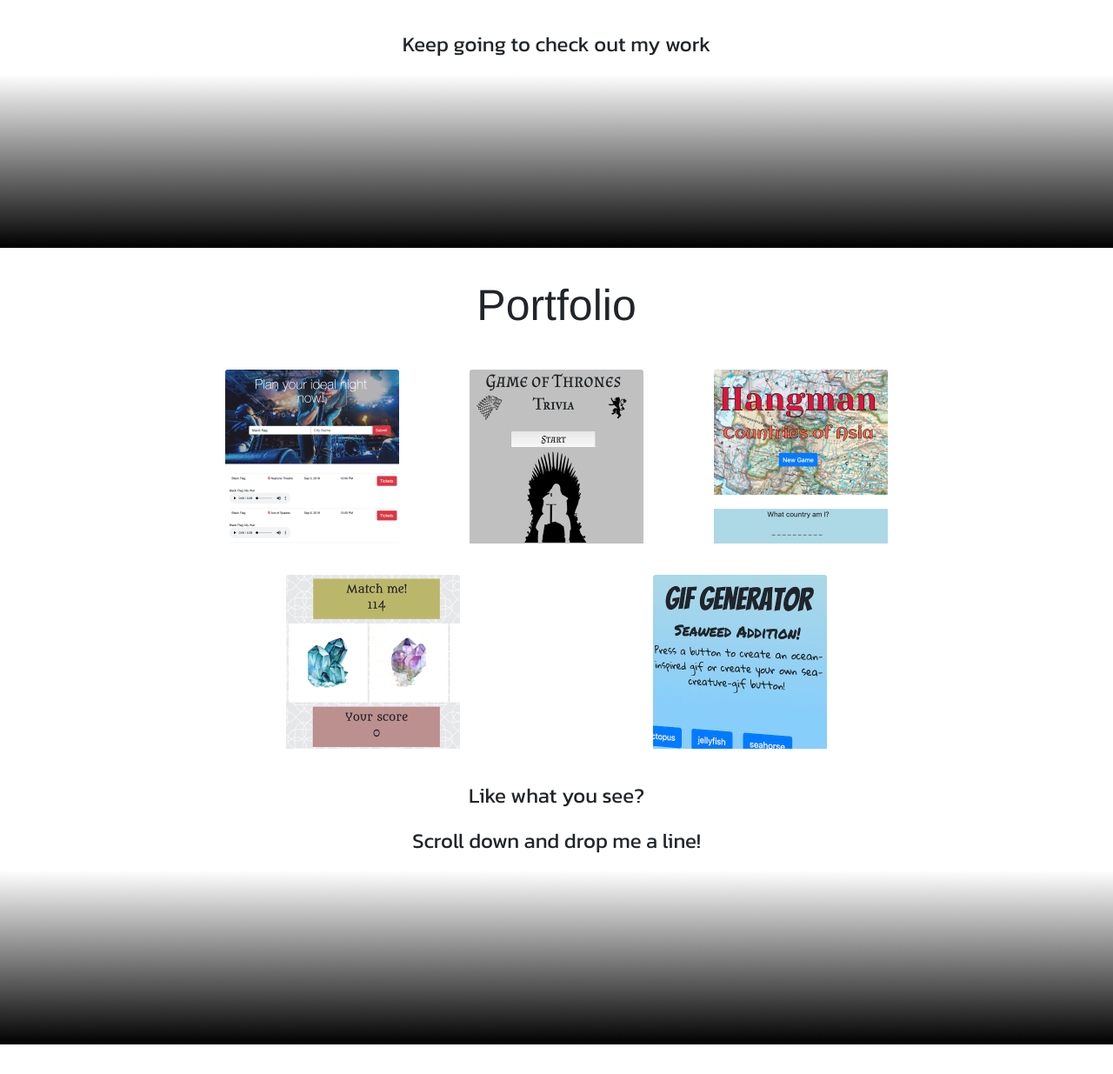
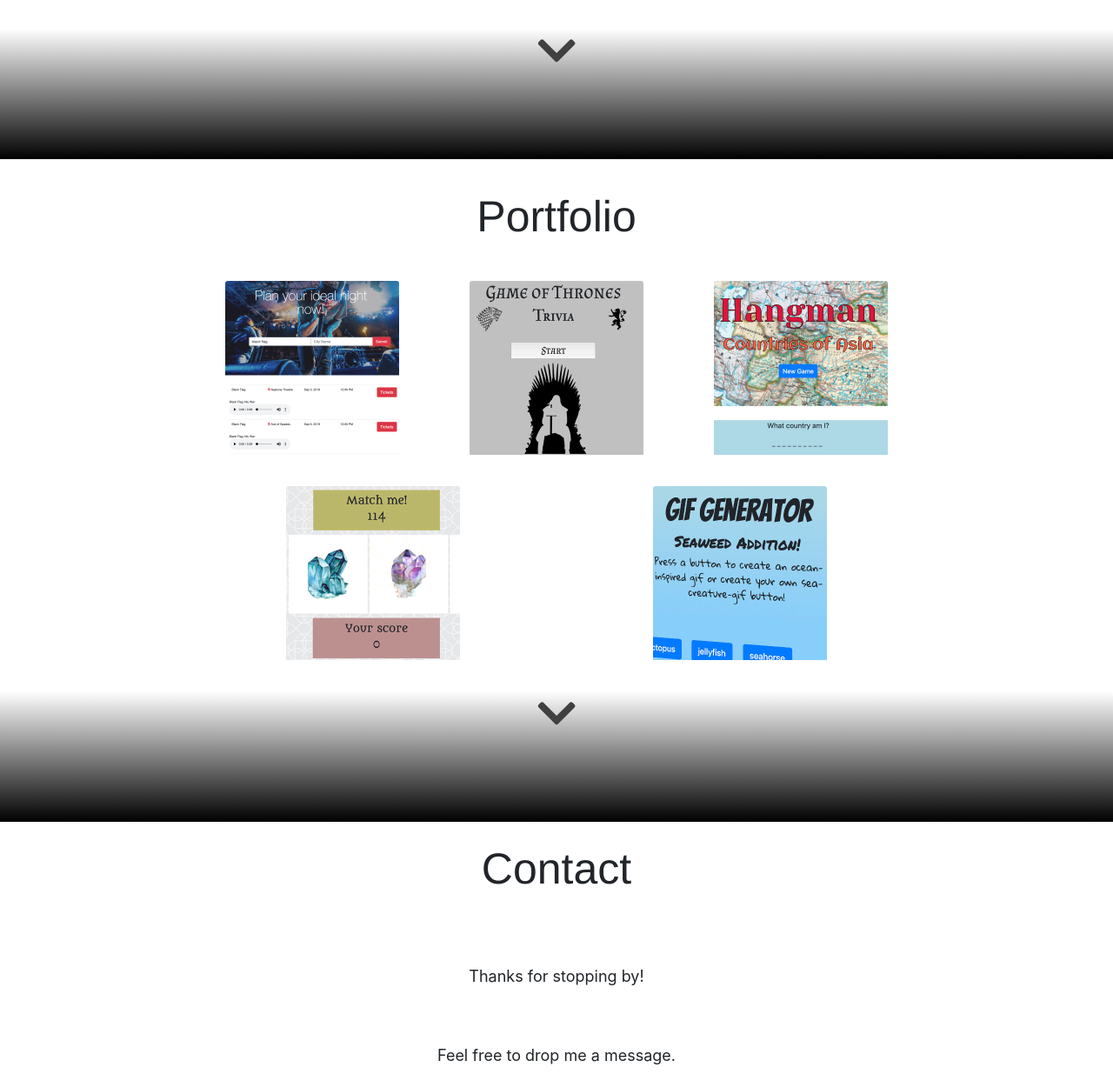
Before and after one commit to MarcusSilvus/portfolio, a plain HTML site: page index.html in a window 1280 px wide. Shown: the part 1271-2506 px from the top of the page at 87% size. Drawn offline with nearby package versions, Linux system fonts and the light colour scheme.

Commit message:
down-arrow edits

```diff
--- a/assets/css/style.css
+++ b/assets/css/style.css
@@ -50,9 +50,6 @@ a:hover {
 /* Nav Styles End */
 
 #profilePic {
-  /* position: relative;
-  top: 10px;
-  left: 50px; */
   border-radius: 50%;
 }
 
@@ -103,9 +100,14 @@ h3 {
   height: 100px;
 }
 
-i {
+i.connect {
   font-size: 50px;
   padding-bottom: 100px;
+  color: #404040
+}
+
+i.down {
+  font-size: 50px;
   color: #404040
 }
 
@@ -117,6 +119,10 @@ i:hover {
 /* button {
 
 } */
+
+.end {
+  font-size: 18px;
+}
 
 /* Footer Styles Begin */
 .footbar {
@@ -149,7 +155,7 @@ i:hover {
   background: no-repeat center;
   background-size: cover;
   background-attachment: fixed;
-  height: 200px;
+  height: 150px;
   /* background-image: linear-gradient(black, #ffffff); */
   background-image: linear-gradient(#ffffff, black);
   /* background-color: black; */
--- a/index.html
+++ b/index.html
@@ -22,7 +22,9 @@
 
   <nav class="navbar sticky-top">
     <div class="container justify-content-space-between" id="navItems">
-      <a href="assets/images/Resume - Mark Silva.pdf" target="_blank"><h2 class="name">Mark Silva</h2></a>
+      <a href="assets/images/Resume - Mark Silva.pdf" target="_blank">
+        <h2 class="name">Mark Silva</h2>
+      </a>
       <ul class="nav">
         <li class="nav-item link-border">
           <a class="nav-link" href="#about">About</a>
@@ -94,7 +96,8 @@
             </div>
             <br>
             <div class="d-flex justify-content-center">
-              <p class="blurb">Keep going to check out my work</p>
+              <!-- <p class="blurb">Keep going to check out my work</p> -->
+              <!-- <i class="fas fa-chevron-down"></i> -->
             </div>
           </div>
           <div class="col-1"></div>
@@ -102,7 +105,12 @@
       </div>
     </div>
 
-    <div class="space"></div>
+    <div class="space">
+      <div class="d-flex justify-content-center">
+        <!-- <p class="blurb">Keep going to check out my work</p> -->
+        <i class="fas fa-chevron-down down"></i>
+      </div>
+    </div>
 
     <br>
     <h1 class="headers" id="portfolio">Portfolio</h1>
@@ -211,32 +219,44 @@
 
     <br>
 
-    <div class="d-flex justify-content-center">
-      <p class="blurb">Like what you see?</p>
-    </div>
-    <div class="d-flex justify-content-center">
-      <p class="blurb">Scroll down and drop me a line!</p>
-    </div>
-  </div>
-  <div class="col-1"></div>
+    <div class="col-1"></div>
   </div>
   </div>
 
 
 
-  <div class="space"></div>
+  <div class="space">
+    <div class="d-flex justify-content-center">
+      <!-- <p class="blurb">Keep going to check out my work</p> -->
+      <i class="fas fa-chevron-down down"></i>
+    </div>
+  </div>
 
   <br>
   <h1 class="headers" id="contact">Contact</h1>
   <br>
+  <br>
+  <br>
 
-  <div class="container content">
+  <div class="d-flex justify-content-center">
+    <p class="end">Thanks for stopping by!</p>
+  </div>
+  <br>
+  <br>
+  <div class="d-flex justify-content-center">
+    <p class="end">Feel free to drop me a message.</p>
+  </div>
+  </div>
+  <br>
+  <br>
+  <div class="container">
     <div class="row">
       <div class="col-3"></div>
       <div class="col-6 d-flex justify-content-center justify-content-around">
-        <a href="https://github.com/MarcusSilvus" target="_blank"><i class="fab fa-github"></i></a>
-        <a href="mailto:mark.allen.silva@gmail.com" target="_blank"><i class="far fa-envelope"></i></a>
-        <a href="https://www.linkedin.com/in/mark-silva-29a7a31a/ " target="_blank"><i class="fab fa-linkedin"></i></a>
+        <a href="https://github.com/MarcusSilvus" target="_blank"><i class="fab fa-github connect"></i></a>
+        <a href="mailto:mark.allen.silva@gmail.com" target="_blank"><i class="far fa-envelope connect"></i></a>
+        <a href="https://www.linkedin.com/in/mark-silva-29a7a31a/ " target="_blank"><i
+            class="fab fa-linkedin connect"></i></a>
       </div>
       <div class="col-3"></div>
     </div>
```
